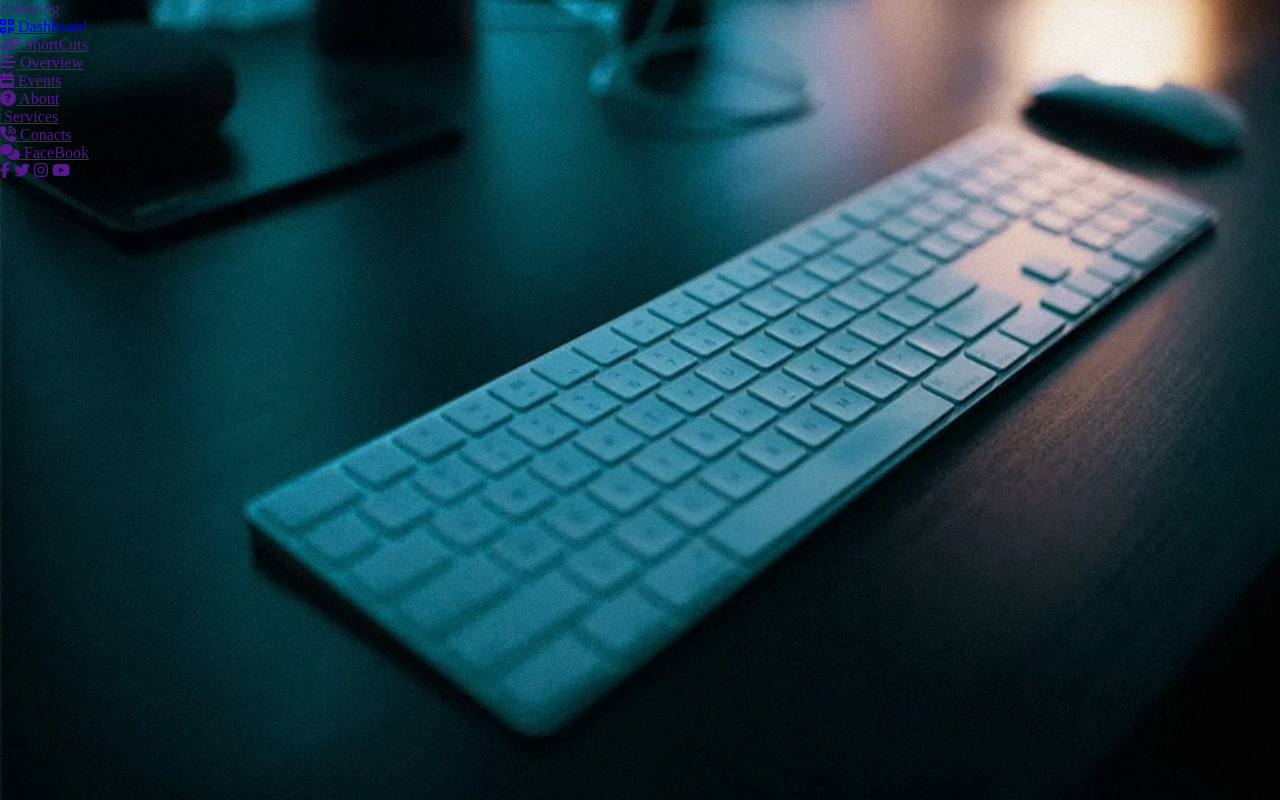
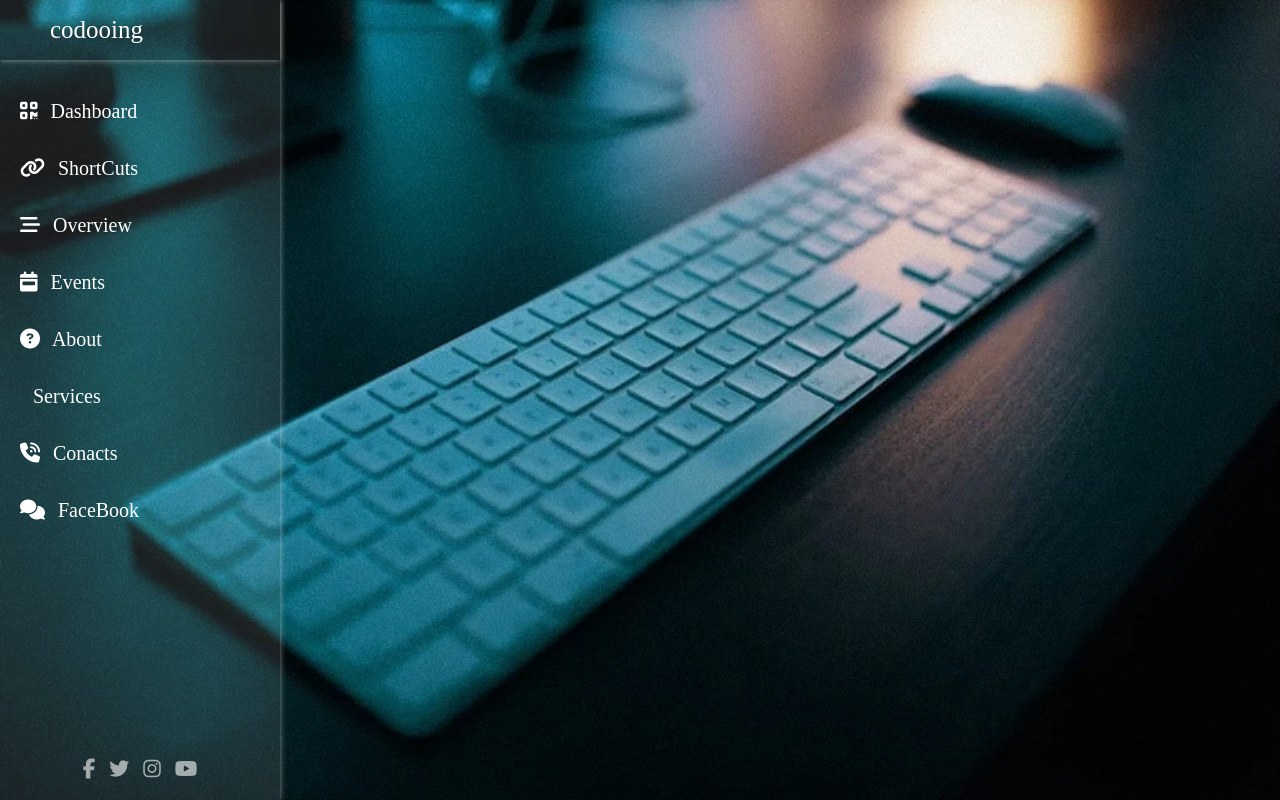
Before and after one commit to mohamadsam9667/start-react-js, a plain HTML site: page index.html in a window 1280 px wide. Drawn offline with Linux system fonts and the light colour scheme.

Commit message:
html and css complate

```diff
--- a/index.html
+++ b/index.html
@@ -18,7 +18,9 @@
             <div class="logo">
                 <a href="">codooing</a>
             </div>
+            <div class="menu">
             <ul>
+
                 <li><a href=" "><i class="fas fa-qrcode"></i>
                     Dashboard
 
@@ -52,7 +54,8 @@
                              <a href=""><i class="fab fa-instagram "></i></a>
                              <a href=""><i class="fab fa-youtube"></i></a>
                             </div>
+
                         </div>
-
+                    </div>
 </body>
 </html>
--- a/style.css
+++ b/style.css
@@ -7,16 +7,90 @@
 
 .main-box{
     position: relative;
-    background-image: url(./klawiatura\ klasyczna.webp) ;
+    background: url(./klawiatur.jpeg) right no-repeat;
     height: 100vh;
     width: 100%;
     background-size: cover;
-    background-repeat: no-repeat;
-    z-index: 1;
+
 }
 
-/* .main-box .slider-menue{
+.main-box .slider-menue{
+
+    position: fixed;
+    height: 100vh;
+    width: 280px;
+    background: rgba(255, 255, 255, 0.1);
+    box-shadow: 0 0 6px rgba(255,255,255,0.5);
+
+}
+
+.main-box .slider-menue .logo{
+    position: absolute;
+    width: 100%;
+    height: 60px;
+    box-shadow: 0 0 6px rgba(255,255,255,0.5);
+}
 
 
+.main-box .slider-menue .logo a{
+    color: #fff;
+    font-size: 25px;
+    font-weight: 500;
+    position: absolute;
+    left: 50px;
+    line-height: 60px;
+    text-decoration: none;
 
-} */
+}
+
+.slider-menue .menu{
+    position: absolute;
+    top: 80px;
+    width: 100%;
+
+}
+
+.slider-menue .menu li{
+    margin-top:6px ;
+    padding: 14px 20px;
+    transition: all 0.2s linear;
+
+
+}
+.slider-menue .menu i{
+    color:#fff;
+    font-size: 20px;
+    padding-right: 8px;
+}
+
+.slider-menue .menu a{
+    color:#fff;
+    font-size:20px;
+    text-decoration: none;
+}
+.slider-menue .menu li:hover{
+    border-left: 1px solid #fff;
+    box-shadow:0 0 4px rgba(255,255,255,0.5);
+}
+
+
+.slider-menue .social-media{
+    position: absolute;
+    left: 50%;
+    bottom: 20px;
+    transform: translateX(-50%);
+    cursor: pointer;
+}
+
+.social-media i{
+    padding: 0 5px;
+    color: #fff;
+    opacity: 0.6;
+    font-size: 20px;
+    transition: all 0.2s linear;
+}
+
+
+.social-media i:hover{
+    opacity: 1;
+}
```
Also changed, not shown: klawiatur.jpeg (renamed from klawiatura klasyczna.webp). Lines whose indentation alone changed are shown as unchanged.
